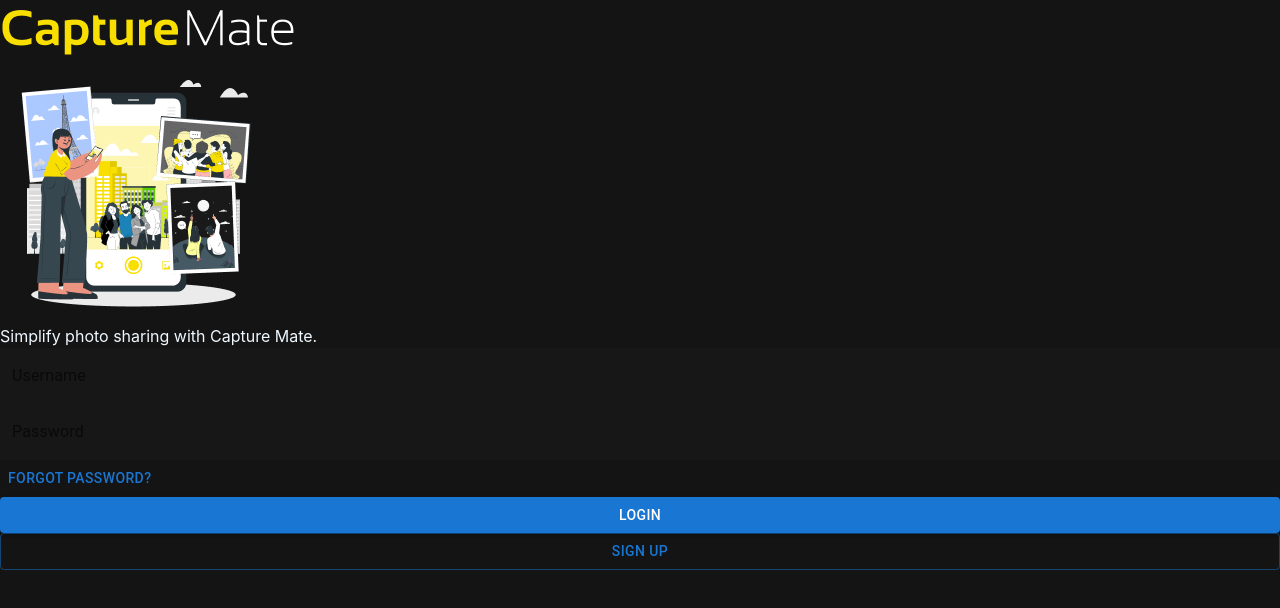
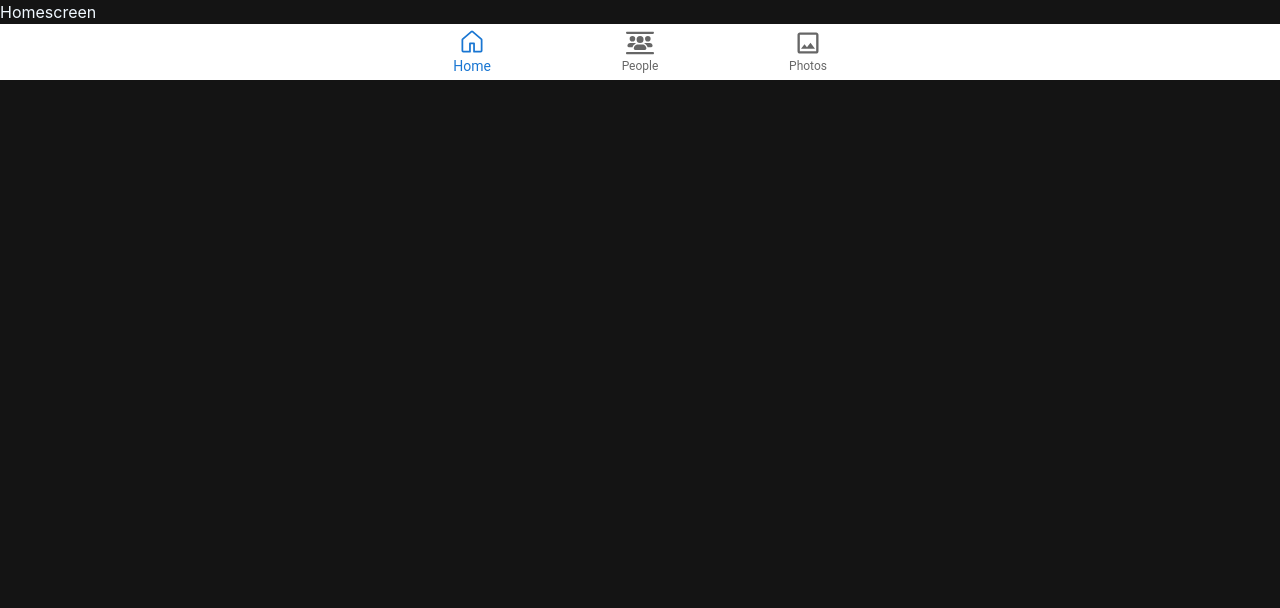
Before and after one commit to prajwalppramod/CaptureMate-frontend, a React (Vite) app: page / in a window 1280 px wide. Shown: the top 608 px of the page. Built offline with nearby package versions, Linux system fonts and the light colour scheme; a web font is replaced by a local one.

Commit message:
home page and navbar

```diff
--- a/package.json
+++ b/package.json
@@ -14,9 +14,11 @@
     "@emotion/styled": "^11.11.5",
     "@mantine/core": "^7.8.0",
     "@mantine/hooks": "^7.8.0",
+    "@mui/icons-material": "^5.15.15",
     "@mui/material": "^5.15.15",
     "react": "^18.2.0",
-    "react-dom": "^18.2.0"
+    "react-dom": "^18.2.0",
+    "react-icons": "^5.1.0"
   },
   "devDependencies": {
     "@types/react": "^18.2.66",
--- a/src/App.jsx
+++ b/src/App.jsx
@@ -2,6 +2,8 @@ import { useState } from 'react'
 import './App.css'
 import OpeningScreen from './OpeningScreen'
 import SignIn from './SignIn'
+import SignUp from './SignUp'
+import Home from './Home'
 
 function App() {
   const [count, setCount] = useState(0)
@@ -10,7 +12,11 @@ function App() {
     <>
       <div className="w-screen h-screen flex items-center justify-center">
         {/* <OpeningScreen /> */}
-        <SignIn/>
+        {/* <SignIn/> */}
+        {/* <SignUp/> */}
+        <div className="fixed bottom-0 w-full">
+          <Home />
+        </div>
       </div>
     </>
   )
--- /dev/null
+++ b/src/Home.jsx
@@ -0,0 +1,49 @@
+import React, { useState } from 'react';
+import BottomNavigation from '@mui/material/BottomNavigation';
+import BottomNavigationAction from '@mui/material/BottomNavigationAction';
+import { GoHome } from "react-icons/go";
+import { MdOutlinePhoto } from "react-icons/md";
+import { FaUsersBetweenLines } from "react-icons/fa6";
+import HomeScreen from './HomeScreen';
+import PeopleScreen from './PeopleScreen';
+import PhotosScreen from './PhotosScreen';
+
+const Home = () => {
+    const [value, setValue] = useState(0);
+
+    // Define a function to render the selected screen based on the value
+    const renderScreen = () => {
+        switch (value) {
+            case 0:
+                return <HomeScreen />;
+            case 1:
+                return <PeopleScreen />;
+            case 2:
+                return <PhotosScreen />;
+            default:
+                return <HomeScreen />;
+        }
+    };
+
+    return (
+        <div className='w-full bottom-0'>
+            {/* Render the selected screen */}
+            {renderScreen()}
+
+            {/* BottomNavigation component */}
+            <BottomNavigation
+                showLabels
+                value={value}
+                onChange={(event, newValue) => {
+                    setValue(newValue);
+                }}
+            >
+                <BottomNavigationAction label="Home" icon={<GoHome style={{ fontSize: 28 }} />} />
+                <BottomNavigationAction label="People" icon={<FaUsersBetweenLines style={{ fontSize: 28 }} />} />
+                <BottomNavigationAction label="Photos" icon={<MdOutlinePhoto style={{ fontSize: 28 }} />} />
+            </BottomNavigation>
+        </div>
+    );
+};
+
+export default Home;
--- /dev/null
+++ b/src/HomeScreen.jsx
@@ -0,0 +1,11 @@
+import React from 'react'
+
+const HomeScreen = () => {
+  return (
+    <div className='flex flex-col h-screen justify-center items-center'>
+        Homescreen
+    </div>
+  )
+}
+
+export default HomeScreen
--- /dev/null
+++ b/src/PeopleScreen.jsx
@@ -0,0 +1,9 @@
+import React from 'react'
+
+const PeopleScreen = () => {
+  return (
+    <div>PeopleScreen</div>
+  )
+}
+
+export default PeopleScreen
--- /dev/null
+++ b/src/PhotosScreen.jsx
@@ -0,0 +1,9 @@
+import React from 'react'
+
+const PhotosScreen = () => {
+  return (
+    <div>PhotosScreen</div>
+  )
+}
+
+export default PhotosScreen
--- /dev/null
+++ b/src/SignUp.jsx
@@ -0,0 +1,31 @@
+import { Button, TextField } from '@mui/material'
+import React from 'react'
+
+const SignUp = () => {
+    return (
+        <div>
+            <div className="flex max-md:p-6 flex-col justify-center items-center gap-5"> {/* Default gap of 5 */}
+                <div className='flex flex-col justify-center items-center gap-5'> {/* Default gap of 5 */}
+                    <img className="h-9" src="/assets/logo.png" alt="a" />
+                    <img className="" src="/assets/illlustration.png" alt="a" />
+                </div>
+                <div className="flex flex-col justify-between w-full gap-2"> {/* Reduced gap between Login and Sign Up buttons to 2 */}
+                    <p className='text-3xl font-normal'>Join the photo-sharing revolution. </p>
+                    <p className='text-[26px] font-normal'>Sign up for Capture Mate today!</p>
+                </div>
+
+                <TextField fullWidth id="outlined-basic" label="Create a Username" variant="filled" InputProps={{ disableUnderline: true }} />
+                <TextField fullWidth id="outlined-password-input" label="Create a Password" type="password" variant="filled" autoComplete="current-password" InputProps={{ disableUnderline: true }} />
+                <div className='flex justify-end w-full gap-5'> {/* Default gap of 5 */}
+                    <Button>Forgot Password?</Button>
+                </div>
+                <div className="flex flex-col justify-between w-full gap-2"> {/* Reduced gap between Login and Sign Up buttons to 2 */}
+                    <Button fullWidth variant="contained">Login</Button>
+                    <Button fullWidth variant="outlined">Sign Up</Button>
+                </div>
+            </div>
+        </div>
+    )
+}
+
+export default SignUp
```
Also changed, not shown: 1 other file (tests, documents, lock files or other folders).
